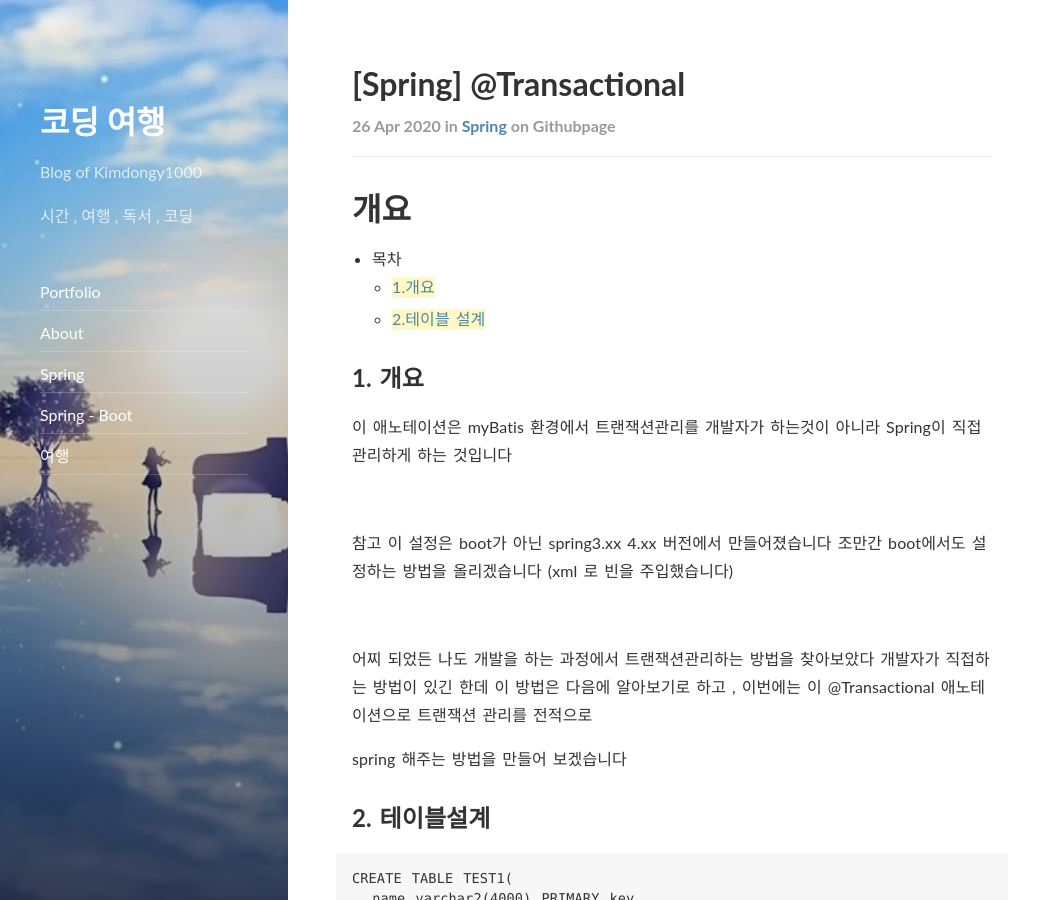
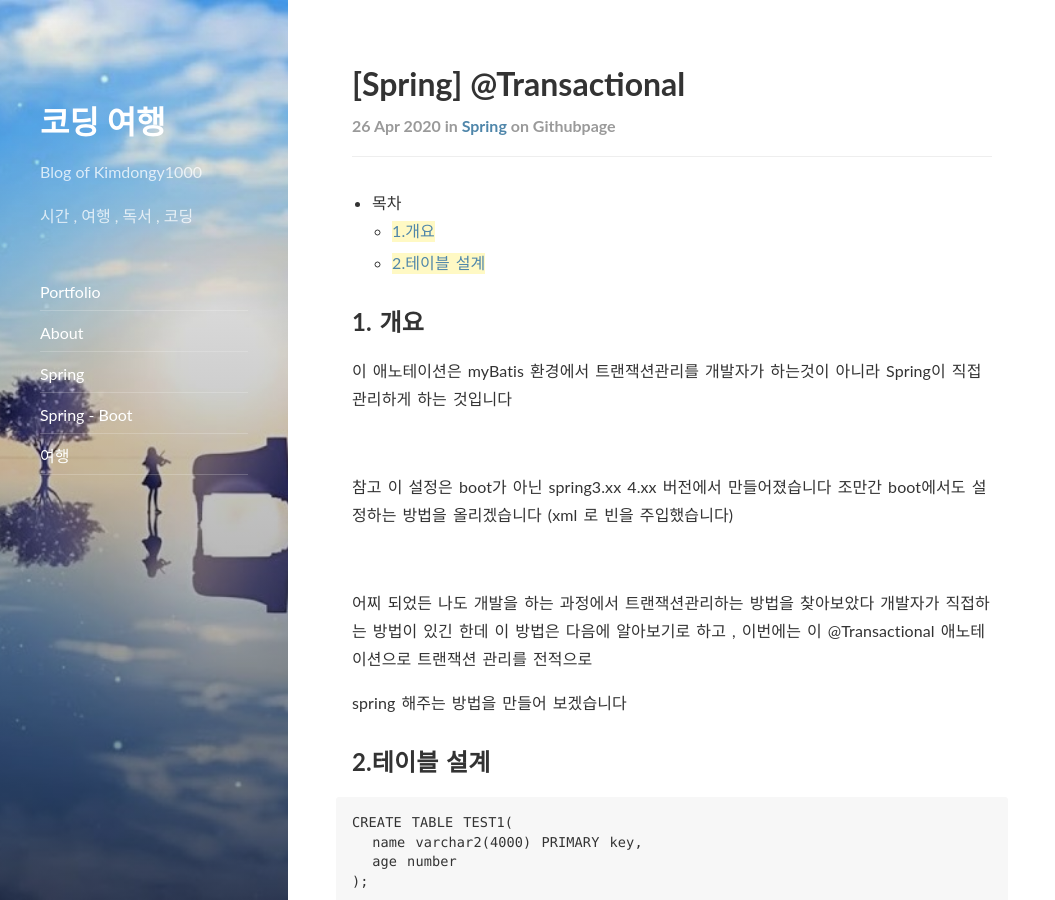
Before and after one commit to SH-Yeon93/SH-Yeon93.github.io, a Jekyll site: the page built from _posts/spring/2020-12-26-making-blog01.md, in a window 1280 px wide and 900 px high. Shown: the whole window, without its empty margins (0-1055 px from the left). Built offline with Jekyll 4.4.1, drawn with Linux system fonts in a browser that asks for light colours; nearby versions of some CDN libraries.

Commit message:
테스트

````diff
--- a/_posts/spring/2020-12-26-making-blog01.md
+++ b/_posts/spring/2020-12-26-making-blog01.md
@@ -10,8 +10,6 @@ comments: true
 #     - category/_posts/study/2020-12-26-making-blog-02.md
 #     - category/_posts/study/2020-12-26-making-blog-03.md
 ---
-
-# 개요
 
 - 목차
     - [1.개요](#개요)
@@ -31,7 +29,7 @@ comments: true
 
 spring 해주는 방법을 만들어 보겠습니다
 
-## 2. 테이블설계
+## 2.테이블 설계
 ```
 CREATE TABLE TEST1(
   name varchar2(4000) PRIMARY key,
````
